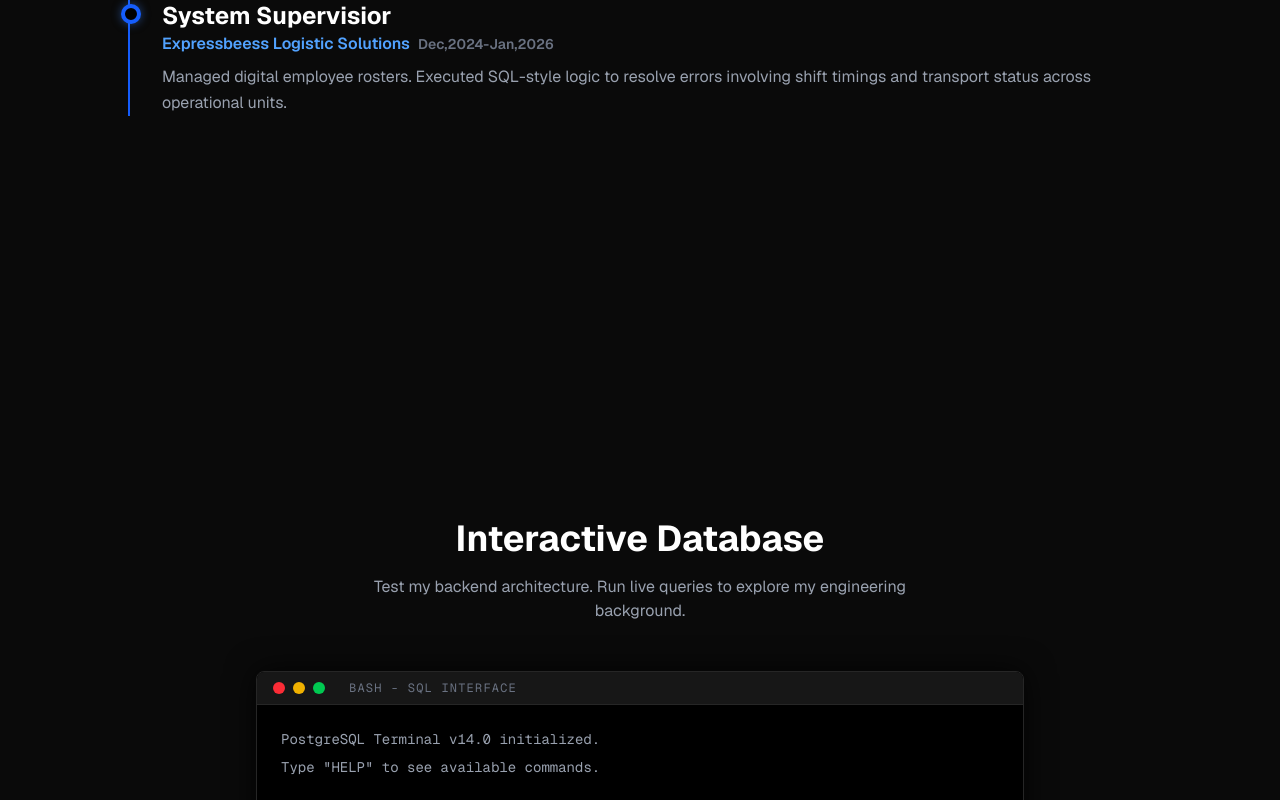
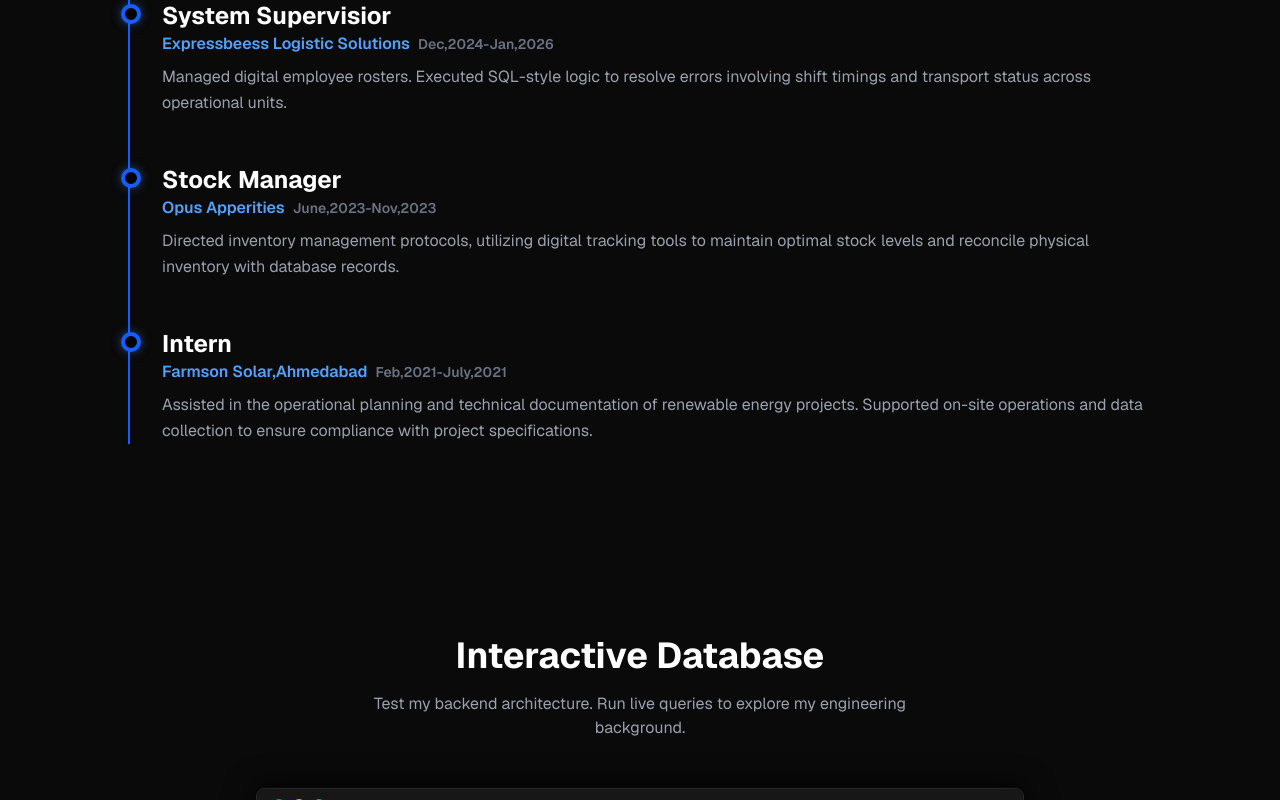
Before and after one commit to badalvasava286-ai/portfolio-frontend, a Next.js app: page / in a window 1280 px wide. Shown: the part 1778-2578 px from the top of the page. Built offline with nearby package versions, Linux system fonts and the light colour scheme.

Commit message:
Fixed missing save and added component layout

```diff
--- a/components/AboutTabs.tsx
+++ b/components/AboutTabs.tsx
@@ -58,6 +58,18 @@ export default function AboutTabs() {
                   <h3 className="text-2xl font-bold text-white">System Supervisior</h3>
                   <div className="text-blue-400 font-semibold mb-2">Expressbeess Logistic Solutions<span className="text-gray-500 ml-2 text-sm">Dec,2024-Jan,2026</span></div>
                   <p className="text-gray-400 leading-relaxed">Managed digital employee rosters. Executed SQL-style logic to resolve errors involving shift timings and transport status across operational units.</p>
+                </div>
+                <div className="relative group">
+                  <span className="absolute -left-[41px] top-1 h-5 w-5 rounded-full bg-black border-4 border-blue-600 group-hover:scale-125 transition duration-300 shadow-[0_0_10px_rgba(59,130,246,0.5)]"></span>
+                  <h3 className="text-2xl font-bold text-white">Stock Manager</h3>
+                  <div className="text-blue-400 font-semibold mb-2">Opus Apperities<span className="text-gray-500 ml-2 text-sm">June,2023-Nov,2023</span></div>
+                  <p className="text-gray-400 leading-relaxed">Directed inventory management protocols, utilizing digital tracking tools to maintain optimal stock levels and reconcile physical inventory with database records.</p>
+                </div>
+                <div className="relative group">
+                  <span className="absolute -left-[41px] top-1 h-5 w-5 rounded-full bg-black border-4 border-blue-600 group-hover:scale-125 transition duration-300 shadow-[0_0_10px_rgba(59,130,246,0.5)]"></span>
+                  <h3 className="text-2xl font-bold text-white">Intern</h3>
+                  <div className="text-blue-400 font-semibold mb-2">Farmson Solar,Ahmedabad<span className="text-gray-500 ml-2 text-sm">Feb,2021-July,2021</span></div>
+                  <p className="text-gray-400 leading-relaxed">Assisted in the operational planning and technical documentation of renewable energy projects. Supported on-site operations and data collection to ensure compliance with project specifications.</p>
                 </div>
               </motion.div>
             )}
```
